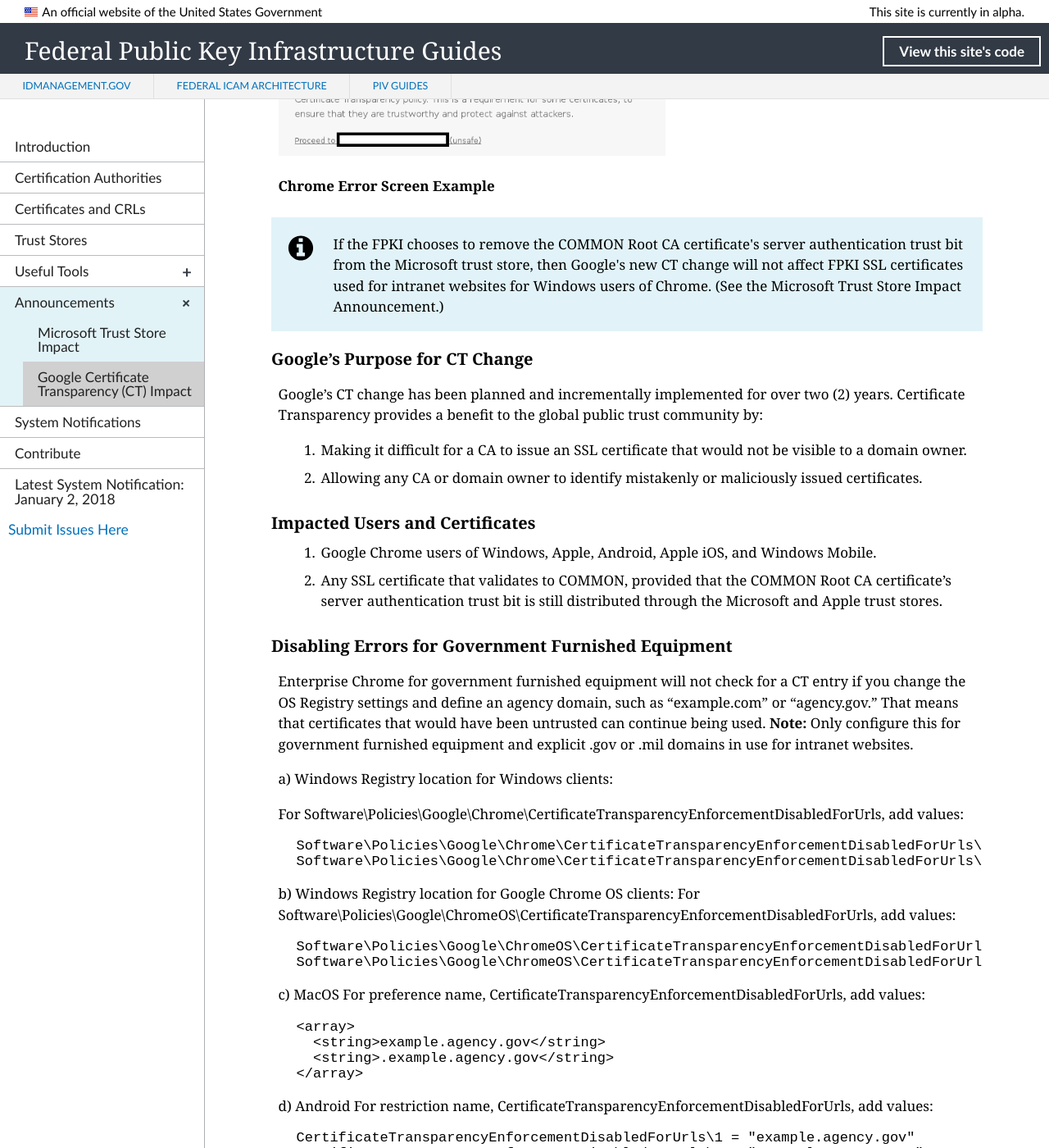
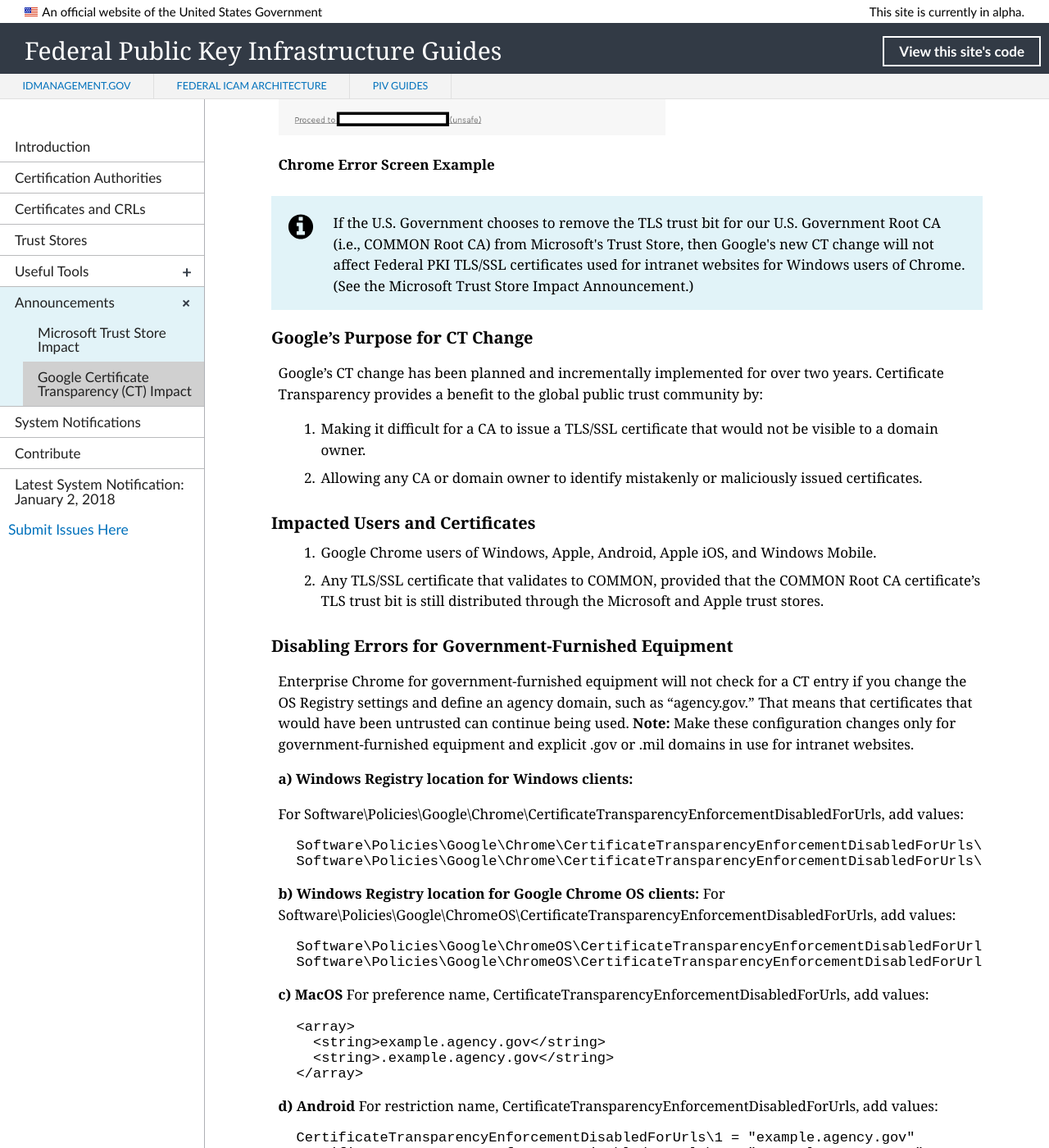
Before and after one commit to GSA/fpki-guides, a Jekyll site: the page built from _announcements/02_google_ct.md, in a window 1280 px wide and 1400 px high, scrolled down 1014 px. Shown: the whole window at 82% size. Built offline with Jekyll 4.4.1, drawn with Linux system fonts in a browser that asks for light colours; nearby versions of some CDN libraries; library files that are not in the unit come from our copies; some of the changed text lies outside the part shown.

Commit message:
Update 02_google_ct.md
Editorial changes

````diff
--- a/_announcements/02_google_ct.md
+++ b/_announcements/02_google_ct.md
@@ -5,45 +5,45 @@
  pubDate: January 26, 2018
  collection: announcements
  permalink: announcements/googlect/
- description:  In April 2018, Google will enforce Certificate Transparency (CT) in Chrome. This change requires all SSL certificates to appear in a CT log when they validate to a Root CA certificate distributed through an Operating System (OS) trust store. The Microsoft and Apple trust stores currently distribute the Federal PKI's COMMON Root CA certificate. As a result, if an FPKI SSL certificate doesn’t appear in a CT log, an FPKI Windows or Apple user will get an error when browsing with Chrome to intranet or internet websites.
+ description:  In April 2018, Google will enforce Certificate Transparency (CT) in Chrome. This change requires all TLS/SSL certificates to appear in a CT log when they validate to a Root CA certificate distributed through an Operating System (OS) trust store. The Microsoft and Apple Trust Stores currently distribute the U.S. Government Root CA (i.e., COMMON) certificate. As a result, if a Federal PKI TLS/SSL certificate doesn’t appear in a CT log, then a Federal PKI Windows or Apple user will get an error when browsing with Chrome to intranet or internet websites.
 ---
-In April 2018, Google will enforce Certificate Transparency (CT) in Chrome. This change requires all SSL certificates to appear in a CT log and serve proofs of this inclusion when those SSL certs validate to a Root CA certificate distributed globally by a trust store. The Microsoft and Apple trust stores currently distribute the Federal PKI's COMMON Root CA certificate.
+In April 2018, Google will enforce Certificate Transparency (CT) in Chrome. This change requires all TLS/SSL<!--Use TLS/SSL" as with MS Hot Topic--> certificates to appear in a CT log and serve proof of this inclusion when those TLS/SSL certificates validate to a Root CA certificate distributed globally by a trust store. The Microsoft and Apple Trust Stores currently distribute the COMMON Root CA certificate.
 
-As a result, if Federal PKI SSL certificate issued from a Federal PKI CA doesn’t appear in a CT log and have a signed certificate timestamp included, a Windows or Apple user will get an error when browsing with Chrome to that intranet or internet websites using that SSL certificate.
+As a result, if a TLS/SSL certificate issued by a Federal PKI CA doesn’t appear in a CT log with a signed certificate timestamp, a Windows or Apple user will get an error when browsing with Chrome to the intranet or internet website using that certificate.
 
-At this time, no Federal PKI CAs used by the majority of **federal** agencies support Certificate Transparency.
+At this time, no Federal PKI CAs used by the majority of **federal agencies** support CT.
 
 **Please send any questions about the Google CT change to _fpki@gsa.gov_**.
 
-{% include alert-info.html content="CT is an open framework that allows website owners and browser operators to monitor and log SSL certificates, detect issuance/mis-issuance, and identify rogue CAs." %}
+{% include alert-info.html content="CT is an open framework that allows website owners and browser operators to monitor and log TLS/SSL certificates, detect issuance/mis-issuance, and identify rogue CAs." %}
 
-To prevent these Chrome errors, please see [Disabling Errors for Government Furnished Equipment](#disabling-errors-for-government-furnished-equipment).
+To prevent these Chrome errors, please see [Disabling Errors for Government-Furnished Equipment](#disabling-errors-for-government-furnished-equipment).
 
 ![Chrome Error Screen]({{site.baseurl}}/img/google_ct_hot_topic_error.png){:style="width:55%;float:center;"}
 
 **Chrome Error Screen Example**
-
-{% include alert-info.html content="If the FPKI chooses to remove the COMMON Root CA certificate's server authentication trust bit from the Microsoft trust store, then Google's new CT change will not affect FPKI SSL certificates used for intranet websites for Windows users of Chrome. (See the Microsoft Trust Store Impact Announcement.)" %}
-
+<!--Changed to same words as used in MS Hot Topic-->
+{% include alert-info.html content="If the U.S. Government chooses to remove the TLS trust bit for our U.S. Government Root CA (i.e., COMMON Root CA) from Microsoft's Trust Store, then Google's new CT change will not affect Federal PKI TLS/SSL certificates used for intranet websites for Windows users of Chrome. (See the Microsoft Trust Store Impact Announcement.)" %}
+<!--Add --"but will still affect Apple users of Chrome"?-->
 
 ### Google's Purpose for CT Change
-Google's CT change has been planned and incrementally implemented for over two (2) years.  Certificate Transparency provides a benefit to the global public trust community by:
+Google's CT change has been planned and incrementally implemented for over two years.  Certificate Transparency provides a benefit to the global public trust community by:
 
-1. Making it difficult for a CA to issue an SSL certificate that would not be visible to a domain owner.
+1. Making it difficult for a CA to issue a TLS/SSL certificate that would not be visible to a domain owner.
 2. Allowing any CA or domain owner to identify mistakenly or maliciously issued certificates.
 
 
 ### Impacted Users and Certificates
 
 1. Google Chrome users of Windows, Apple, Android, Apple iOS, and Windows Mobile.
-2. Any SSL certificate that validates to COMMON, provided that the COMMON Root CA certificate's server authentication trust bit is still distributed through the Microsoft and Apple trust stores.
+2. Any TLS/SSL certificate that validates to COMMON, provided that the COMMON Root CA certificate's TLS trust bit is still distributed through the Microsoft and Apple trust stores.
 
-### Disabling Errors for Government Furnished Equipment
+### Disabling Errors for Government-Furnished Equipment
 
-Enterprise Chrome for government furnished equipment will not check for a CT entry if you change the OS Registry settings and define an agency domain, such as "example.com" or "agency.gov." That means that certificates that would have been untrusted can continue being used.
-**Note:** Only configure this for government furnished equipment and explicit .gov or .mil domains in use for intranet websites.
+Enterprise Chrome for government-furnished equipment will not check for a CT entry if you change the OS Registry settings and define an agency domain, such as "agency.gov." That means that certificates that would have been untrusted can continue being used.
+**Note:** Make these configuration changes only for government-furnished equipment and explicit .gov or .mil domains in use for intranet websites.
 
-a) Windows Registry location for Windows clients:
+**a) Windows Registry location for Windows clients:**
 
 For Software\Policies\Google\Chrome\CertificateTransparencyEnforcementDisabledForUrls, add values:
 
@@ -52,7 +52,7 @@
    Software\Policies\Google\Chrome\CertificateTransparencyEnforcementDisabledForUrls\2 = ".example.agency.gov"
    ```
 
-b) Windows Registry location for Google Chrome OS clients:
+**b) Windows Registry location for Google Chrome OS clients:**
 For Software\Policies\Google\ChromeOS\CertificateTransparencyEnforcementDisabledForUrls, add values:
 
    ```
@@ -60,7 +60,7 @@
    Software\Policies\Google\ChromeOS\CertificateTransparencyEnforcementDisabledForUrls\2 = ".example.agency.gov"
    ```
 
-c) MacOS
+**c) MacOS**
 For preference name, CertificateTransparencyEnforcementDisabledForUrls, add values:<br>
 
    ```
@@ -70,7 +70,7 @@
    </array>
    ```
 
-d) Android
+**d) Android**
 For restriction name, CertificateTransparencyEnforcementDisabledForUrls, add values:<br>
 
    ```
@@ -79,9 +79,9 @@
    ```
 
 ### Frequently Asked Questions
-1. Will Google's use of CT impact my agency's internal only locally trusted CA SSL certificates?
+1. Will Google's use of CT impact my agency's internal, only locally trusted CA TLS/SSL certificates?
 
-There will be no impact if you use an agency's internal only locally trusted CA to issue SSL certificates to intranet sites. Google's CT change will impact only SSL certificates that validate to a Root CA whose certificate is distributed through the Microsoft, Apple, or Mozilla trust stores.
+There will be no impact if you use an agency's internal, only locally trusted CA to issue TLS/SSL certificates to intranet sites. Google's CT change will impact only those TLS/SSL certificates that validate to a Root CA whose certificate is distributed through the Microsoft, Apple, or Mozilla trust stores.<!--COMMON is not distributed through the Mozilla trust store. Delete?-->
 
 #### Certificate Transparency Recommended Reading
 Extracted from [What is Certificate Transparency](https://www.certificate-transparency.org/){:target="_blank"}
````
